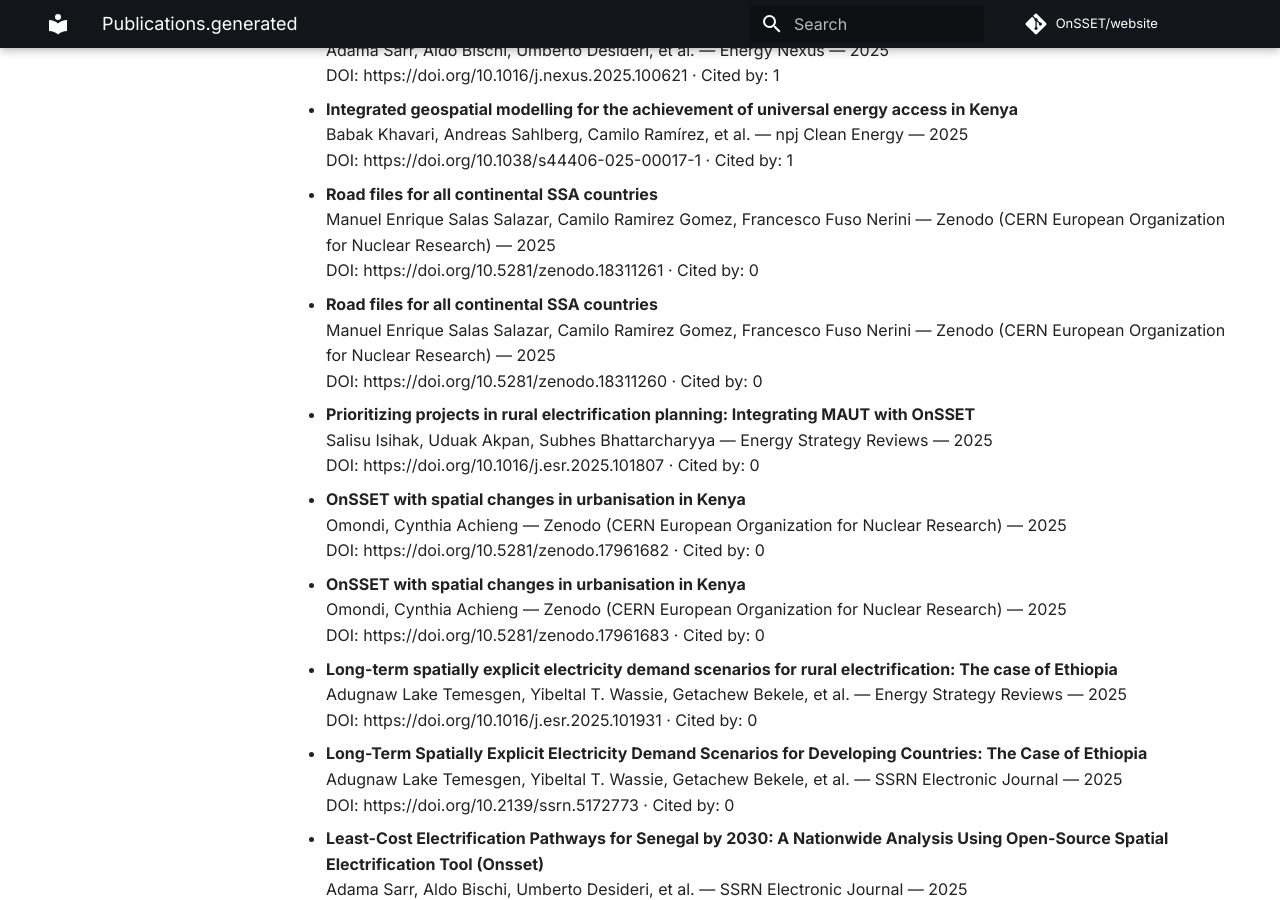
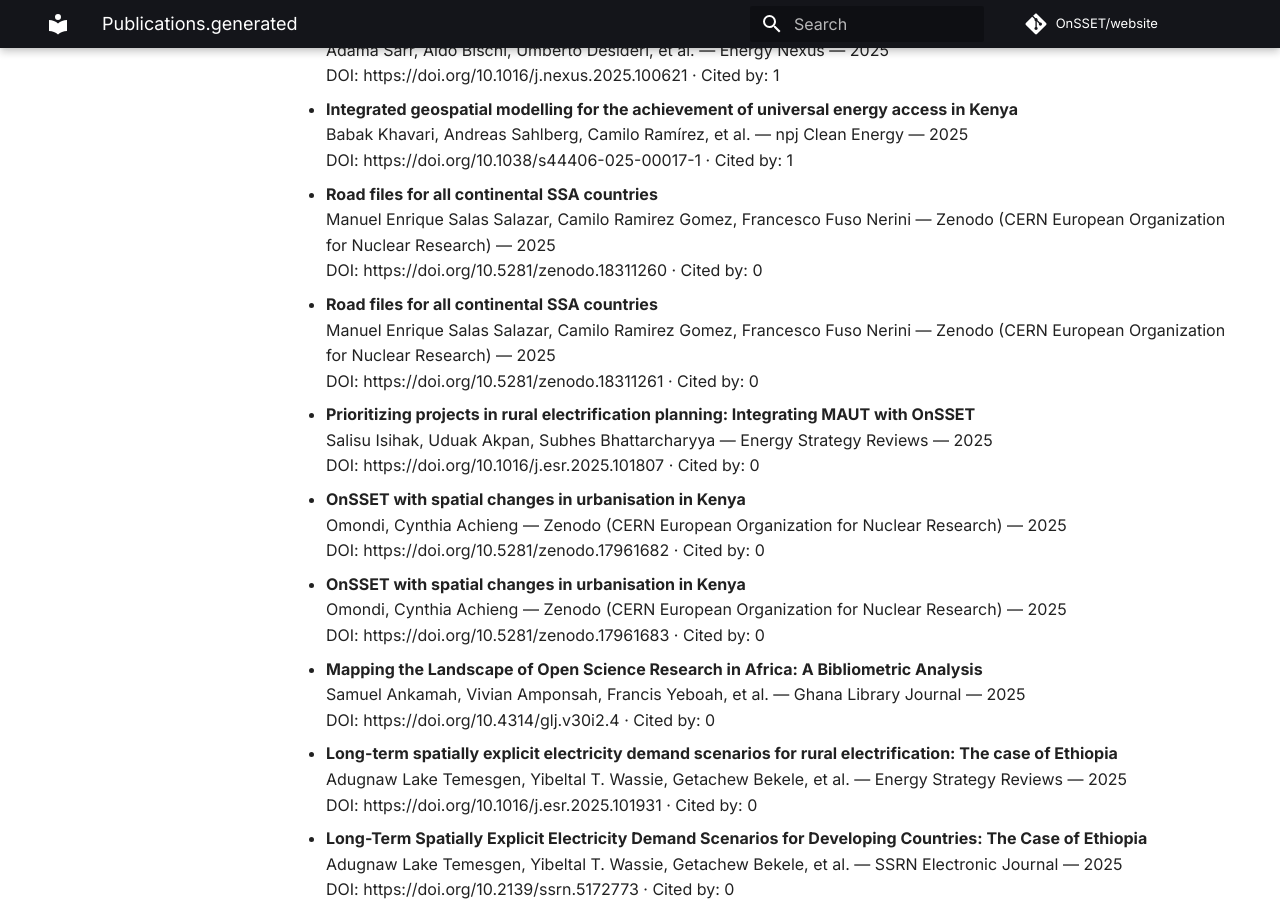
Before and after one commit to OnSSET/website, an MkDocs documentation site: the page built from docs/publications.generated.md, in a window 1280 px wide and 900 px high, scrolled down 5178 px. Built offline with MkDocs 1.6.1 and Material for MkDocs 9.7.7, drawn with Linux system fonts in a browser that asks for light colours; comment, search, counter and statistics services are not loaded; some of the changed text lies outside the part shown.

Commit message:
Auto-update publications

```diff
--- a/docs/publications.generated.md
+++ b/docs/publications.generated.md
@@ -212,11 +212,11 @@ No results found.
 
 - **Road files for all continental SSA countries**
   Manuel Enrique Salas Salazar, Camilo Ramirez Gomez, Francesco Fuso Nerini — Zenodo (CERN European Organization for Nuclear Research) — 2025
-  DOI: https://doi.org/10.5281/zenodo.18311261 · Cited by: 0
+  DOI: https://doi.org/10.5281/zenodo.18311260 · Cited by: 0
 
 - **Road files for all continental SSA countries**
   Manuel Enrique Salas Salazar, Camilo Ramirez Gomez, Francesco Fuso Nerini — Zenodo (CERN European Organization for Nuclear Research) — 2025
-  DOI: https://doi.org/10.5281/zenodo.18311260 · Cited by: 0
+  DOI: https://doi.org/10.5281/zenodo.18311261 · Cited by: 0
 
 - **Prioritizing projects in rural electrification planning: Integrating MAUT with OnSSET**
   Salisu Isihak, Uduak Akpan, Subhes Bhattarcharyya — Energy Strategy Reviews — 2025
@@ -229,6 +229,10 @@ No results found.
 - **OnSSET with spatial changes in urbanisation in Kenya**
   Omondi, Cynthia Achieng — Zenodo (CERN European Organization for Nuclear Research) — 2025
   DOI: https://doi.org/10.5281/zenodo.17961683 · Cited by: 0
+
+- **Mapping the Landscape of Open Science Research in Africa: A Bibliometric Analysis**
+  Samuel Ankamah, Vivian Amponsah, Francis Yeboah, et al. — Ghana Library Journal — 2025
+  DOI: https://doi.org/10.4314/glj.v30i2.4 · Cited by: 0
 
 - **Long-term spatially explicit electricity demand scenarios for rural electrification: The case of Ethiopia**
   Adugnaw Lake Temesgen, Yibeltal T. Wassie, Getachew Bekele, et al. — Energy Strategy Reviews — 2025
```
Also changed, not shown: other parts of docs/publications.generated.md (+0 -4 lines).
